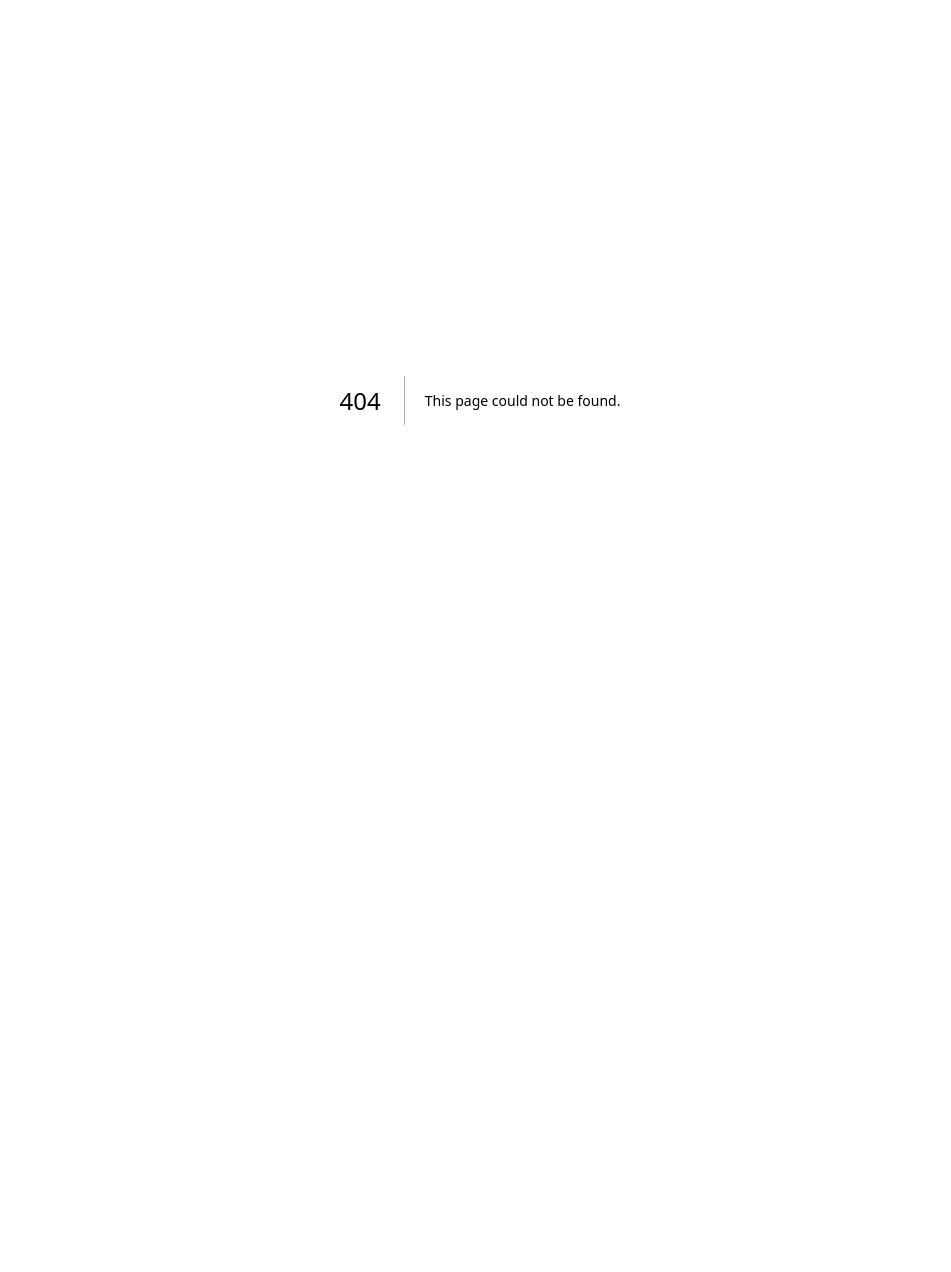
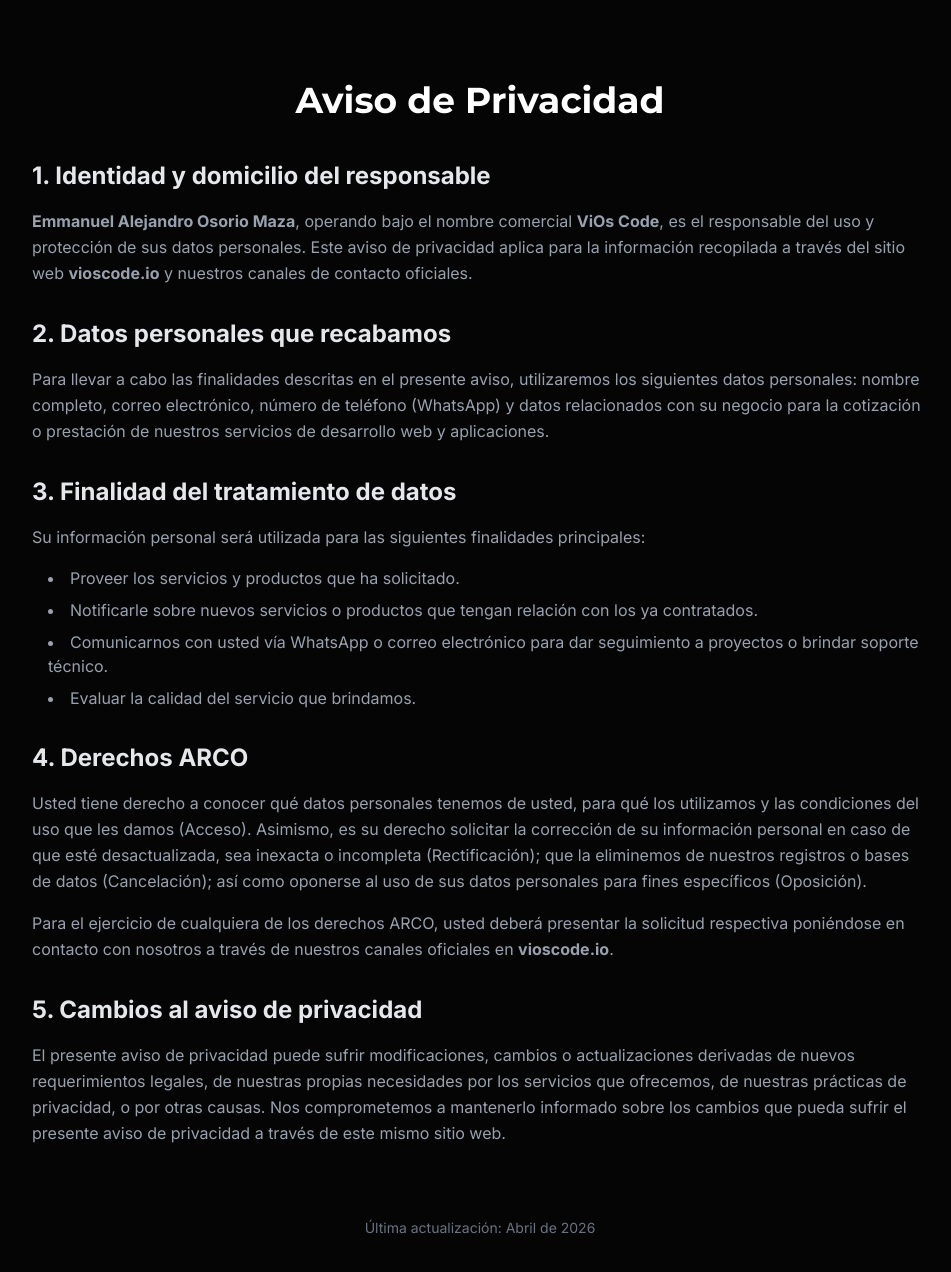
Before and after one commit to azteca777/vios-code, a Next.js app: page /politicas-de-privacidad in a window 1280 px wide. Before the commit this address had no page. Shown: the top 1272 px of the page, without its empty margins (160-1111 px from the left). Before the commit the page ends 800 px from the top, so only its background shows below. Built offline with nearby package versions, Linux system fonts and the light colour scheme.

Commit message:
Integracion de politicas de privacidad

```diff
--- a/app/page.tsx
+++ b/app/page.tsx
@@ -19,7 +19,7 @@
   const URL_VIRTUAL_PLANET = "https://www.viosvirtualplanet.com/";
 
   return (
-    <div className="min-h-screen bg-white font-inter selection:bg-[#e91e63] selection:text-white pb-20 antialiased">
+    <div className="min-h-screen bg-white font-inter selection:bg-[#e91e63] selection:text-white antialiased flex flex-col">
 
       {/* 🌌 BARRA DE NAVEGACIÓN SUPERIOR */}
       <nav className="fixed top-0 w-full bg-white/95 border-gray-200 backdrop-blur-md border-b z-50 px-6 py-4 flex justify-between items-center shadow-sm">
@@ -33,6 +33,8 @@
         <BotonIdioma />
       </nav>
 
+      {/* CONTENIDO PRINCIPAL QUE CRECE PARA EMPUJAR EL FOOTER */}
+      <main className="flex-grow">
         {/* 👤 SECCIÓN 1: LOGOS Y BIOGRAFÍA */}
         <section className="pt-36 px-6 max-w-7xl mx-auto flex flex-col items-center justify-center mb-24 relative">
 
@@ -166,7 +168,7 @@
         </section>
 
         {/* 🌌 SECCIÓN 3: LA ARQUITECTURA */}
-      <section className="px-6 max-w-6xl mx-auto">
+        <section className="px-6 max-w-6xl mx-auto mb-20">
           <div className="text-center mb-16">
             <h2 className="font-montserrat text-3xl md:text-5xl font-black mb-4 text-black">
               {idioma === 'es' ? 'La Arquitectura del Multiverso' : 'The Multiverse Architecture'}
@@ -246,6 +248,24 @@
 
           </div>
         </section>
+      </main>
+
+      {/* 🛡️ FOOTER LEGAL */}
+      <footer className="w-full bg-[#f9f9f9] border-t border-gray-200 py-6 text-center mt-auto">
+        <div className="max-w-7xl mx-auto px-6 flex flex-col md:flex-row justify-between items-center gap-4">
+          <p className="text-gray-500 text-sm font-inter">
+            © {new Date().getFullYear()} ViOs Code. {idioma === 'es' ? 'Todos los derechos reservados.' : 'All rights reserved.'}
+          </p>
+          <div className="flex gap-6">
+            <Link
+              href="/politica-de-privacidad"
+              className="text-sm font-medium text-gray-500 hover:text-[#d4af37] transition-colors"
+            >
+              {idioma === 'es' ? 'Aviso de Privacidad' : 'Privacy Policy'}
+            </Link>
+          </div>
+        </div>
+      </footer>
 
       <style jsx global>{`
         @keyframes fadeIn {
--- /dev/null
+++ b/app/politicas-de-privacidad/page.tsx
@@ -0,0 +1,59 @@
+export default function PoliticaPrivacidad() {
+  return (
+    <main className="min-h-screen bg-[#050505] text-white py-20 px-6 sm:px-12 lg:px-24 font-inter">
+      <div className="max-w-4xl mx-auto space-y-8">
+        <h1 className="text-4xl font-montserrat font-bold mb-10 text-center">
+          Aviso de Privacidad
+        </h1>
+
+        <section className="space-y-4">
+          <h2 className="text-2xl font-bold text-gray-200">1. Identidad y domicilio del responsable</h2>
+          <p className="text-gray-400 leading-relaxed">
+            <strong>Emmanuel Alejandro Osorio Maza</strong>, operando bajo el nombre comercial <strong>ViOs Code</strong>, es el responsable del uso y protección de sus datos personales. Este aviso de privacidad aplica para la información recopilada a través del sitio web <strong>vioscode.io</strong> y nuestros canales de contacto oficiales.
+          </p>
+        </section>
+
+        <section className="space-y-4">
+          <h2 className="text-2xl font-bold text-gray-200">2. Datos personales que recabamos</h2>
+          <p className="text-gray-400 leading-relaxed">
+            Para llevar a cabo las finalidades descritas en el presente aviso, utilizaremos los siguientes datos personales: nombre completo, correo electrónico, número de teléfono (WhatsApp) y datos relacionados con su negocio para la cotización o prestación de nuestros servicios de desarrollo web y aplicaciones.
+          </p>
+        </section>
+
+        <section className="space-y-4">
+          <h2 className="text-2xl font-bold text-gray-200">3. Finalidad del tratamiento de datos</h2>
+          <p className="text-gray-400 leading-relaxed">
+            Su información personal será utilizada para las siguientes finalidades principales:
+          </p>
+          <ul className="list-disc list-inside text-gray-400 space-y-2 ml-4">
+            <li>Proveer los servicios y productos que ha solicitado.</li>
+            <li>Notificarle sobre nuevos servicios o productos que tengan relación con los ya contratados.</li>
+            <li>Comunicarnos con usted vía WhatsApp o correo electrónico para dar seguimiento a proyectos o brindar soporte técnico.</li>
+            <li>Evaluar la calidad del servicio que brindamos.</li>
+          </ul>
+        </section>
+
+        <section className="space-y-4">
+          <h2 className="text-2xl font-bold text-gray-200">4. Derechos ARCO</h2>
+          <p className="text-gray-400 leading-relaxed">
+            Usted tiene derecho a conocer qué datos personales tenemos de usted, para qué los utilizamos y las condiciones del uso que les damos (Acceso). Asimismo, es su derecho solicitar la corrección de su información personal en caso de que esté desactualizada, sea inexacta o incompleta (Rectificación); que la eliminemos de nuestros registros o bases de datos (Cancelación); así como oponerse al uso de sus datos personales para fines específicos (Oposición).
+          </p>
+          <p className="text-gray-400 leading-relaxed">
+            Para el ejercicio de cualquiera de los derechos ARCO, usted deberá presentar la solicitud respectiva poniéndose en contacto con nosotros a través de nuestros canales oficiales en <strong>vioscode.io</strong>.
+          </p>
+        </section>
+
+        <section className="space-y-4">
+          <h2 className="text-2xl font-bold text-gray-200">5. Cambios al aviso de privacidad</h2>
+          <p className="text-gray-400 leading-relaxed">
+            El presente aviso de privacidad puede sufrir modificaciones, cambios o actualizaciones derivadas de nuevos requerimientos legales, de nuestras propias necesidades por los servicios que ofrecemos, de nuestras prácticas de privacidad, o por otras causas. Nos comprometemos a mantenerlo informado sobre los cambios que pueda sufrir el presente aviso de privacidad a través de este mismo sitio web.
+          </p>
+        </section>
+
+        <p className="text-sm text-gray-500 pt-10 text-center">
+          Última actualización: Abril de 2026
+        </p>
+      </div>
+    </main>
+  );
+}
```
Lines whose indentation alone changed are shown as unchanged.
